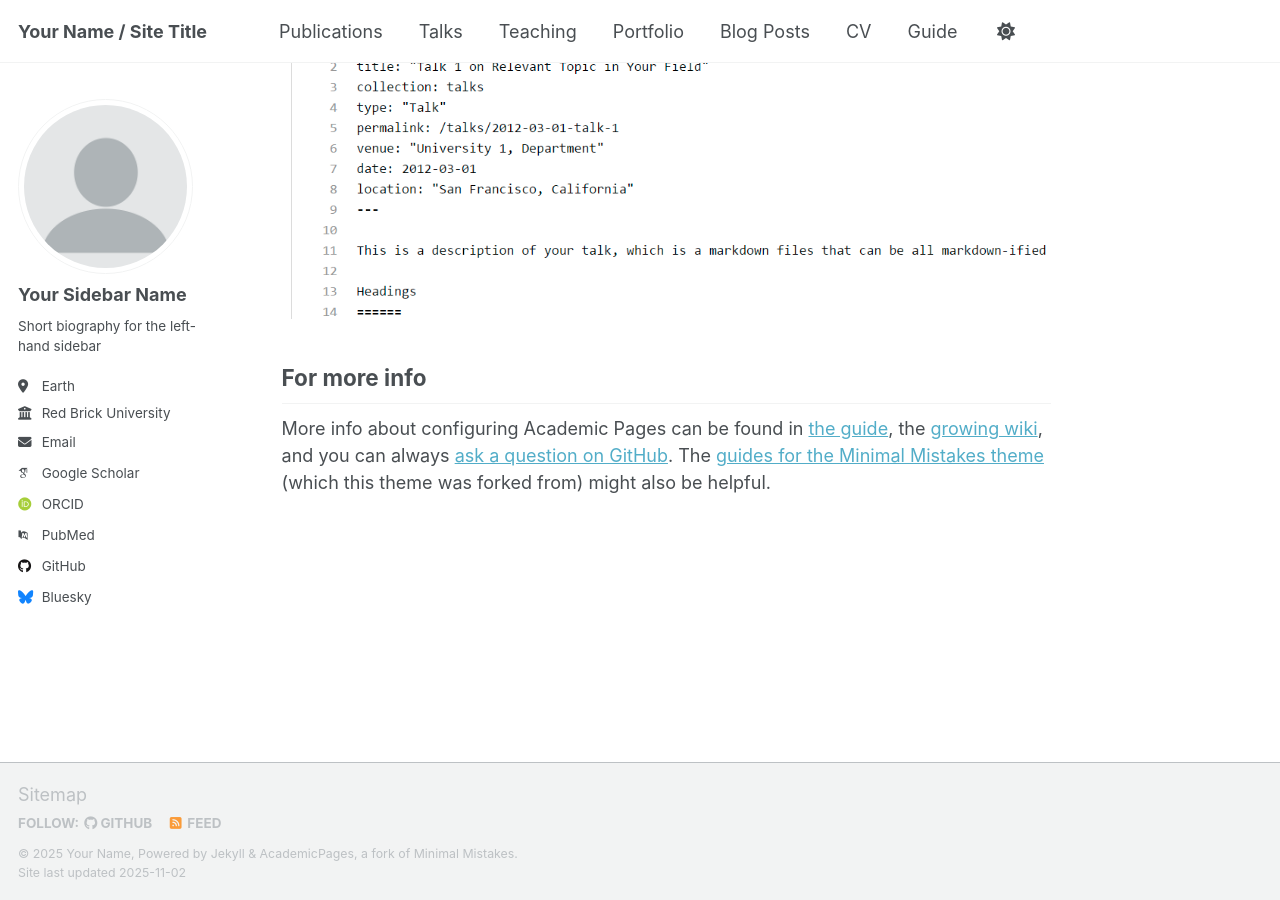
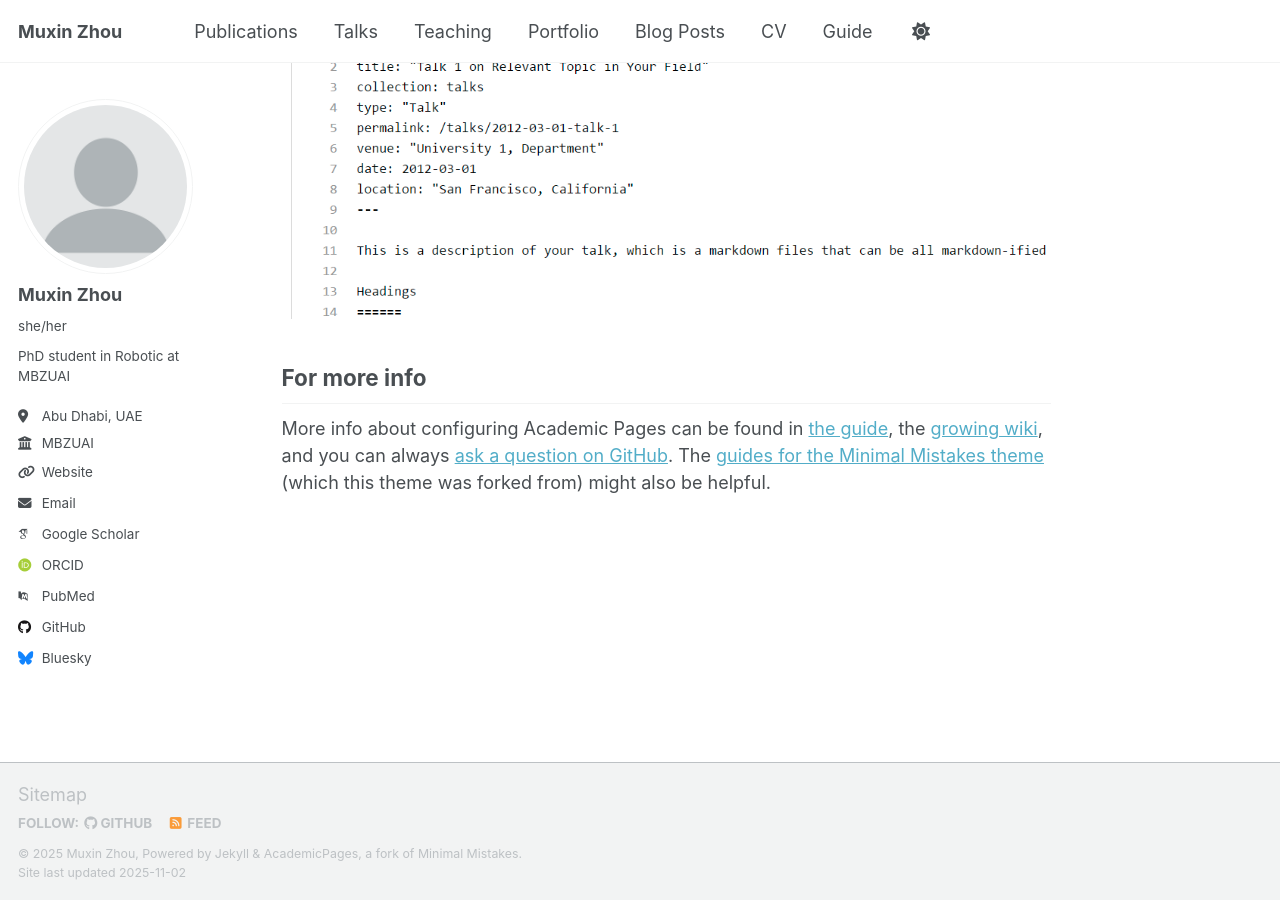
Before and after one commit to muxin-zhou/muxin-zhou.github.io, a Jekyll site: the page built from _pages/about.md, in a window 1280 px wide and 900 px high, scrolled down 2880 px. Built offline with Jekyll 4.4.1, drawn with Linux system fonts in a browser that asks for light colours; some web fonts are replaced; a script that is not in the unit is left out.

Commit message:
phd 1st yr
Updated personal information in the configuration file.

```diff
--- a/_config.yml
+++ b/_config.yml
@@ -9,14 +9,14 @@
 # Basic Site Settings
 locale                   : "en-US"
 site_theme               : "default" # Currently available options are "default", "air"
-title                    : "Your Name / Site Title"
+title                    : "Muxin Zhou"
 title_separator          : "-"
-name                     : &name "Your Name"
-description              : &description "Your Name's academic portfolio"   # Update this with a general description of your site, this is the default if not overridden by a page
-url                      : https://academicpages.github.io # The base hostname & protocol for your site e.g. "https://[your GitHub username].github.io",
+name                     : "Muxin Zhou"
+description              : "Muxin Zhou's academic portfolio"   # Update this with a general description of your site, this is the default if not overridden by a page
+url                      : https://muxinzhou.github.io # The base hostname & protocol for your site e.g. "https://[your GitHub username].github.io",
                                                            # or if you already have some other page hosted on Github then use "https://[your GitHub username].github.io/[Your Repo Name]"
-baseurl                  : "" # the subpath of your site, e.g. "/blog"
-repository               : "academicpages/academicpages.github.io"
+baseurl                  : ""
+repository               : "muxinzhou/muxinzhou.github.io"
 
 # Site Author - The following control what appear as part of the author content on the side bar.
 #               If a field is blank the icon and link will not appear, otherwise it will be shown.
@@ -24,13 +24,13 @@ repository               : "academicpages/academicpages.github.io"
 author:
   # Biographic information
   avatar           : "profile.png"
-  name             : "Your Sidebar Name"
-  pronouns         : # example: "she/her"
-  bio              : "Short biography for the left-hand sidebar"
-  location         : "Earth"
-  employer         : "Red Brick University"
-  uri              : # URL
-  email            : "none@example.org"
+  name             : "Muxin Zhou"
+  pronouns         : "she/her"
+  bio              : "PhD student in Robotic at MBZUAI"
+  location         : "Abu Dhabi, UAE"
+  employer         : "MBZUAI"
+  uri              : https://muxinzhou.github.io
+  email            : "muxin.zhou@mbzuai.ac.ae"
 
   # Academic websites
   academia         : # URL
```
